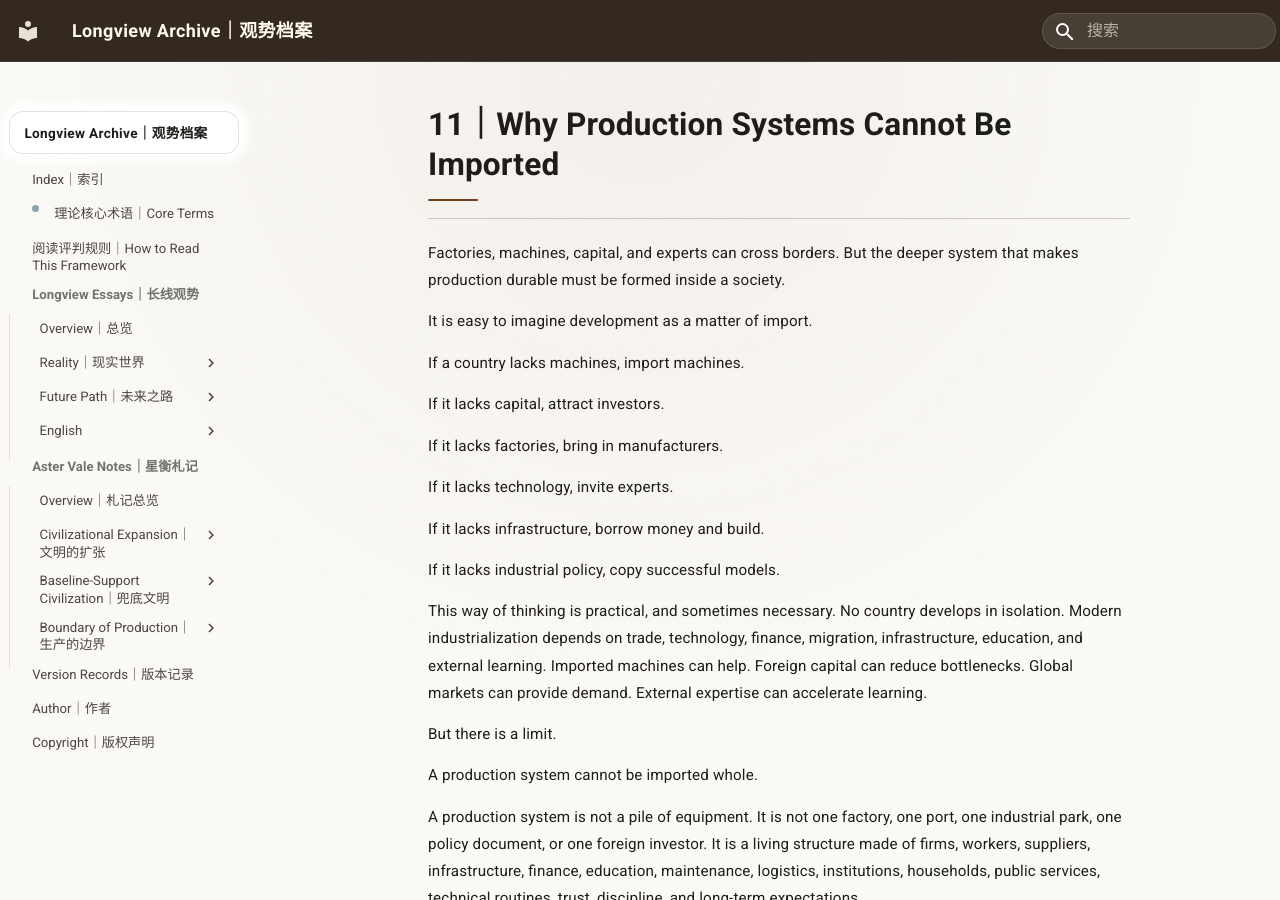
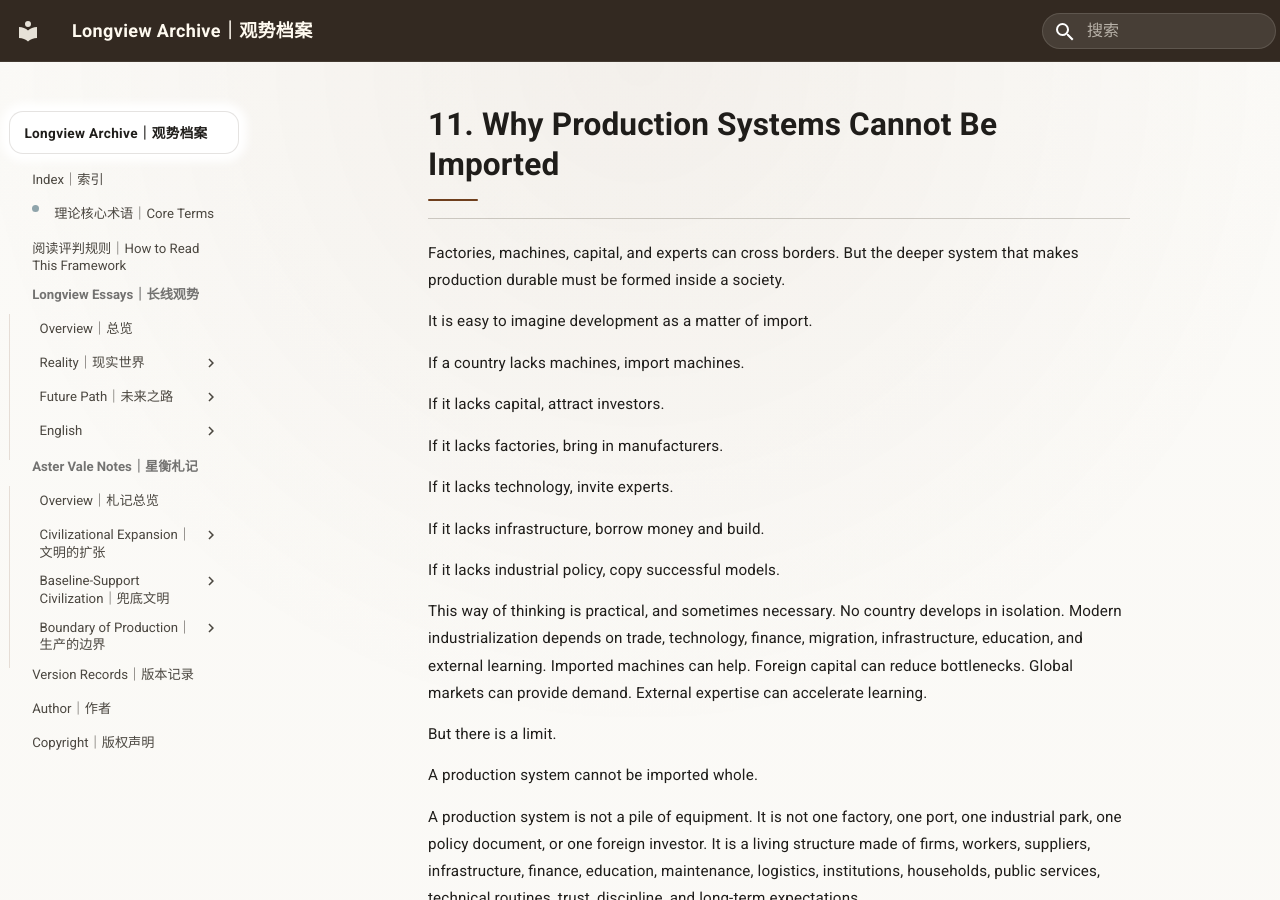
Before and after one commit to guanshi1688/longview-archive, an MkDocs documentation site: the page built from docs/essays/notes/english/Architecture/11-why-production-systems-cannot-be-imported.md, in a window 1280 px wide and 900 px high. Built offline with MkDocs 1.6.1 and Material for MkDocs 9.7.7, drawn with Linux system fonts in a browser that asks for light colours.

```diff
--- a/docs/essays/notes/english/Architecture/11-why-production-systems-cannot-be-imported.md
+++ b/docs/essays/notes/english/Architecture/11-why-production-systems-cannot-be-imported.md
@@ -1,4 +1,4 @@
-# 11｜Why Production Systems Cannot Be Imported
+# 11. Why Production Systems Cannot Be Imported
 
 Factories, machines, capital, and experts can cross borders. But the deeper system that makes production durable must be formed inside a society.
 
```
